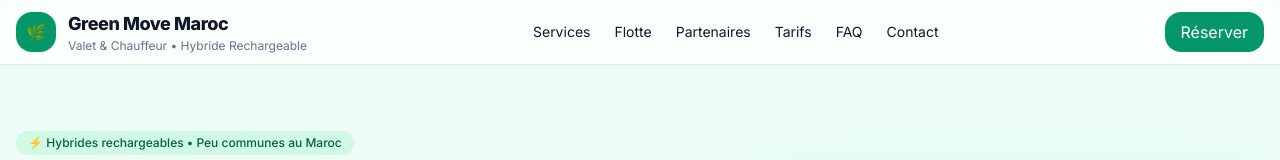
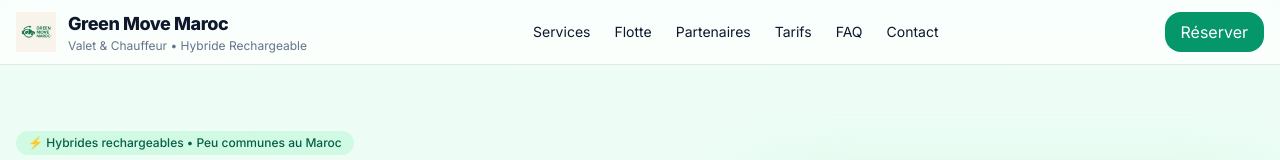
Before and after one commit to greenmovemaroc-glitch/website2, a plain HTML site: page index.html in a window 1280 px wide. Shown: the top 160 px of the page. Drawn offline with nearby package versions, Linux system fonts and the light colour scheme.

Commit message:
index.html

```diff
--- a/index.html
+++ b/index.html
@@ -20,7 +20,7 @@
   <header class="sticky top-0 z-40 backdrop-blur bg-white/70 border-b">
     <div class="container mx-auto px-4 h-16 flex items-center justify-between">
       <a href="#home" class="flex items-center gap-3">
-        <div class="h-10 w-10 rounded-2xl bg-emerald-600 flex items-center justify-center text-white shadow-sm">🌿</div>
+        <img src="assets/logo.png" alt="Green Move Maroc Logo" class="h-10 w-auto">
         <div class="leading-tight">
           <div class="font-extrabold tracking-tight text-lg">Green Move Maroc</div>
           <div class="text-xs text-slate-500">Valet & Chauffeur • Hybride Rechargeable</div>
@@ -274,7 +274,7 @@
     <div class="container mx-auto px-4 py-10 text-sm text-slate-600">
       <div class="flex flex-col sm:flex-row items-center justify-between gap-4">
         <div class="flex items-center gap-2">
-          <div class="h-8 w-8 rounded-xl bg-emerald-600 text-white flex items-center justify-center shadow-sm">🌿</div>
+          <img src="assets/logo.png" alt="Green Move Maroc Logo" class="h-8 w-auto">
           <span class="font-semibold">Green Move Maroc</span>
         </div>
         <div class="flex items-center gap-4">
```
